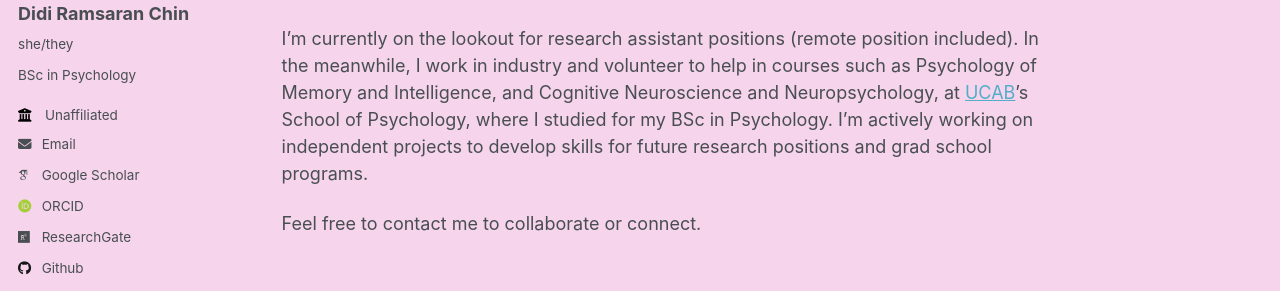
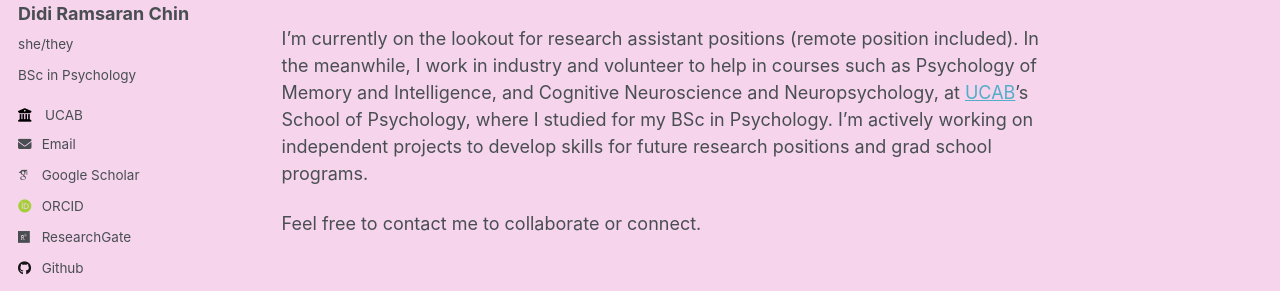
Before and after one commit to neurodidi/neurodidi.github.io, a Jekyll site: the page built from _pages/about.md, in a window 1280 px wide and 900 px high. Shown: the part 309-600 px from the top of the window. Built offline with Jekyll 4.4.1, drawn with Linux system fonts in a browser that asks for light colours; some web fonts are replaced; a script that is not in the unit is left out.

Commit message:
Update _config.yml

```diff
--- a/_config.yml
+++ b/_config.yml
@@ -27,7 +27,7 @@ author:
   pronouns         : "she/they"
   bio              : "BSc in Psychology"
   # location         : "Ccs, Vzla"
-  employer         : "Unaffiliated"
+  employer         : "UCAB"
   uri              : # URL
   email            : "didiramsaranchin@gmail.com"
 
```
